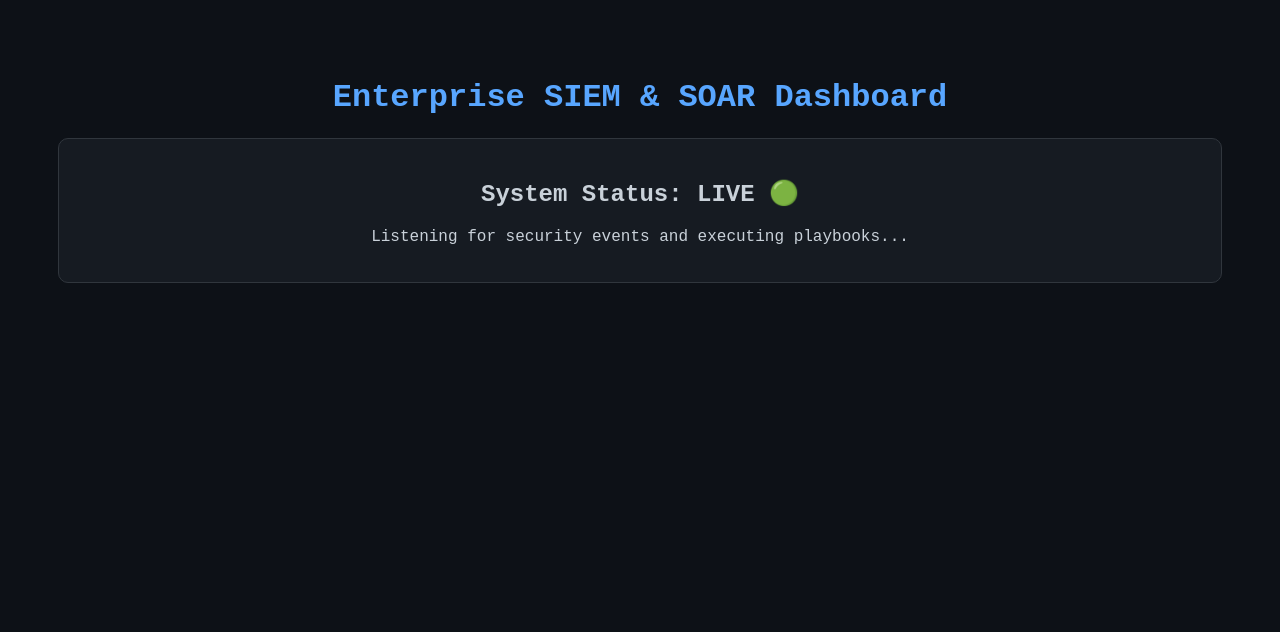
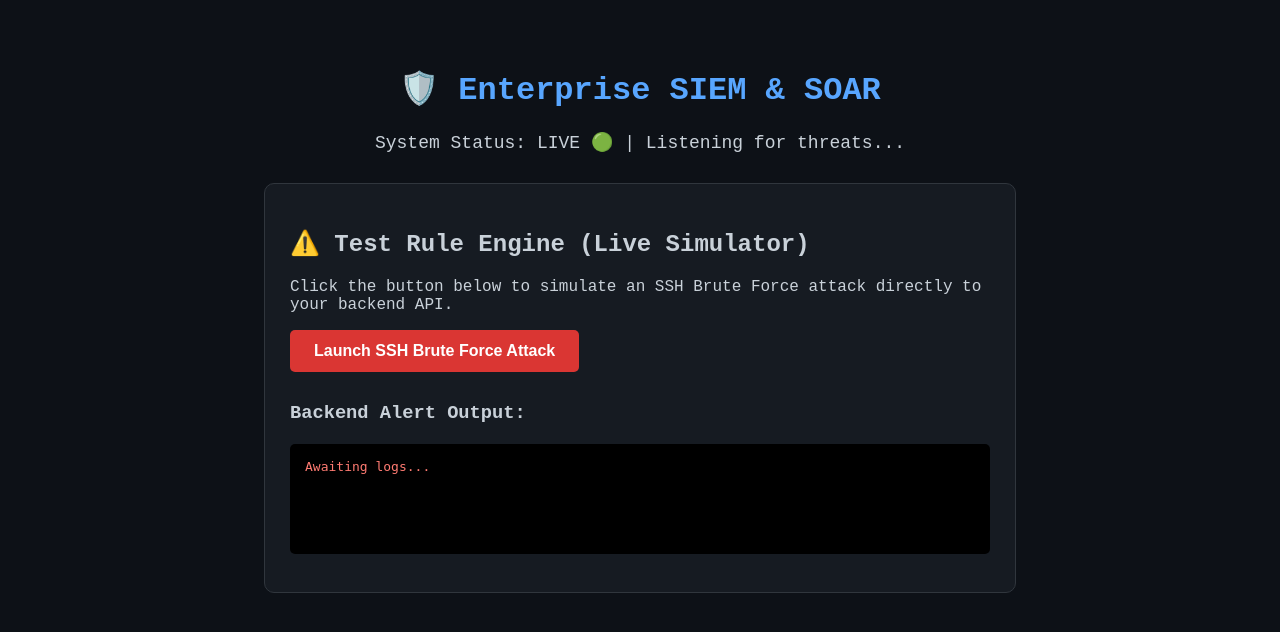
Before and after one commit to hemantsankhla008/Enterprise-SIEM-SOAR, a FastAPI app: page / in a window 1280 px wide. Shown: the top 632 px of the page. Run offline with FastAPI, Linux system fonts and the light colour scheme.

Commit message:
Update dashboard.html

```diff
--- a/templates/dashboard.html
+++ b/templates/dashboard.html
@@ -2,18 +2,58 @@
 <html lang="en">
 <head>
     <meta charset="UTF-8">
-    <title>Enterprise SIEM & SOAR</title>
+    <title>SIEM & SOAR Dashboard</title>
     <style>
-        body { font-family: 'Courier New', Courier, monospace; background-color: #0d1117; color: #c9d1d9; padding: 50px; text-align: center; }
-        h1 { color: #58a6ff; }
-        .alert-box { border: 1px solid #30363d; padding: 20px; border-radius: 10px; background-color: #161b22; margin-top: 20px; }
+        body { font-family: 'Courier New', Courier, monospace; background-color: #0d1117; color: #c9d1d9; padding: 40px; }
+        h1 { color: #58a6ff; text-align: center; }
+        .panel { background: #161b22; padding: 25px; border-radius: 10px; border: 1px solid #30363d; max-width: 700px; margin: 0 auto; }
+        .attack-btn { background: #da3633; color: white; border: none; padding: 12px 24px; cursor: pointer; border-radius: 5px; font-weight: bold; font-size: 16px; }
+        .attack-btn:hover { background: #f85149; }
+        #terminal-output { background: #000; color: #ff7b72; padding: 15px; margin-top: 20px; border-radius: 5px; min-height: 80px; text-align: left; overflow-x: auto; }
+        .status { text-align: center; margin-bottom: 30px; font-size: 18px; }
     </style>
 </head>
 <body>
-    <h1>Enterprise SIEM & SOAR Dashboard</h1>
-    <div class="alert-box">
-        <h2>System Status: LIVE 🟢</h2>
-        <p>Listening for security events and executing playbooks...</p>
+    <h1>🛡️ Enterprise SIEM & SOAR</h1>
+    <div class="status">System Status: LIVE 🟢 | Listening for threats...</div>
+
+    <div class="panel">
+        <h2>⚠️ Test Rule Engine (Live Simulator)</h2>
+        <p>Click the button below to simulate an SSH Brute Force attack directly to your backend API.</p>
+
+        <button class="attack-btn" onclick="triggerAttack()">Launch SSH Brute Force Attack</button>
+
+        <h3 style="margin-top:30px;">Backend Alert Output:</h3>
+        <pre id="terminal-output">Awaiting logs...</pre>
     </div>
+
+    <script>
+        async function triggerAttack() {
+            const outputBox = document.getElementById('terminal-output');
+            outputBox.style.color = "#8b949e";
+            outputBox.innerText = "Sending malicious payload to /api/v1/ingest...";
+
+            try {
+                // Tumhare API endpoint par fake log bhej raha hai
+                const response = await fetch('/api/v1/ingest', {
+                    method: 'POST',
+                    headers: { 'Content-Type': 'application/json' },
+                    body: JSON.stringify({
+                        raw_log: "Nov 2 10:50:00 server sshd[1234]: Failed password for invalid user admin from 45.33.22.11 port 22 ssh2",
+                        source_ip: "45.33.22.11"
+                    })
+                });
+
+                const result = await response.json();
+
+                // Alert detect hote hi usko screen par print karega
+                outputBox.style.color = "#ff7b72";
+                outputBox.innerText = "🚨 ALERT DETECTED BY BACKEND!\n\n" + JSON.stringify(result, null, 2);
+            } catch (error) {
+                outputBox.style.color = "red";
+                outputBox.innerText = "Error connecting to backend API: " + error;
+            }
+        }
+    </script>
 </body>
 </html>
```
